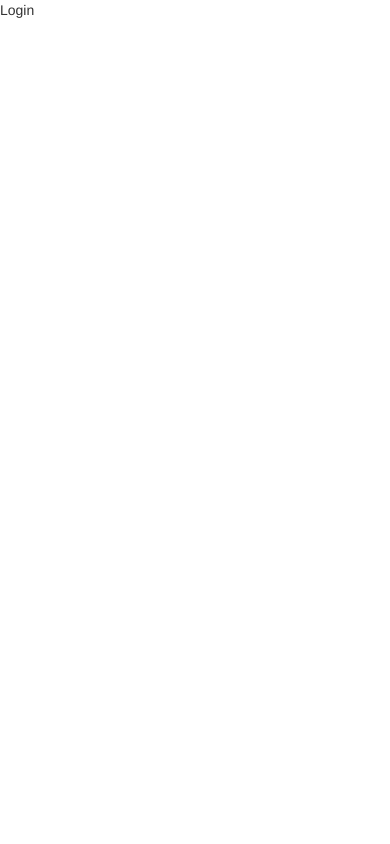
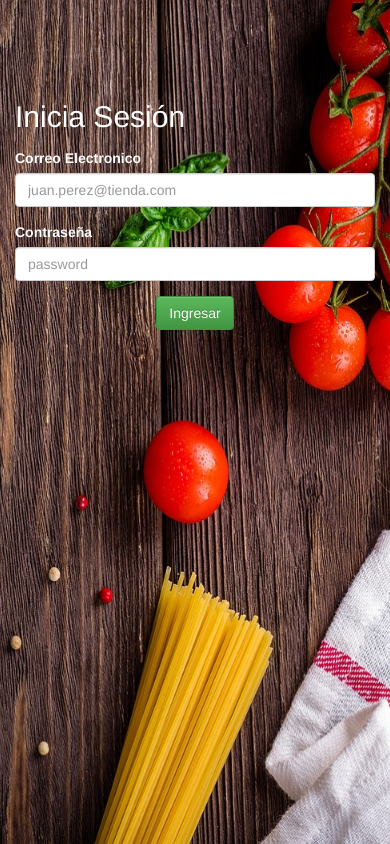
Before and after one commit to raullp/tienda, a React (Create React App) app: page /login in a window 390 px wide. Built offline with nearby package versions, Linux system fonts and the light colour scheme.

Commit message:
login action

```diff
--- a/src/Login.css
+++ b/src/Login.css
@@ -0,0 +1,4 @@
+.login {
+    color: white;
+    margin-top: 100px;
+}
--- a/src/Login.js
+++ b/src/Login.js
@@ -1,9 +1,55 @@
 import React from 'react';
-
-const Login = () => (
-  <div>
-    Login
+import Background from './images/login-fondo.jpg';
+import { Button, Form, FormGroup, Label, Input } from 'reactstrap';
+import { loginSuccess } from './actions';
+import { connect } from 'react-redux';
+import './Login.css';
+const Login = ({ history, login }) => (
+  <div className="login">
+    <img src={Background} className="bg" />
+      <div className="col-md-4 col-md-offset-4 col-sm-4 col-sm-offset-4">
+        <Form
+          onSubmit={event => {
+            event.preventDefault();
+            console.log(login);
+            console.log(loginSuccess);
+            login({ name: 'Edy Reyes Rojas', email: 'reyesrojasedy@gmail.com'});
+            history.push('/');
+          }}
+        >
+          <FormGroup>
+            <h2>Inicia Sesión</h2>
+          </FormGroup>
+          <FormGroup>
+            <Label for="email">Correo Electronico</Label>
+            <Input
+              type="email"
+              name="email"
+              id="email"
+              placeholder="juan.perez@tienda.com"
+              required
+            />
+          </FormGroup>
+          <FormGroup>
+            <Label for="password">Contraseña</Label>
+            <Input
+              type="password"
+              name="password"
+              id="password"
+              placeholder="password"
+              required
+            />
+          </FormGroup>
+          <Button
+            type="submit"
+            className="center-block"
+            color="success"
+          >
+            Ingresar
+          </Button>
+        </Form>
+      </div>
   </div>
 );
 
-export default Login;
+export default connect(null, { login : loginSuccess })(Login);
--- a/src/actions.js
+++ b/src/actions.js
@@ -1,12 +1,10 @@
 import { LOGIN_SUCCESS, LOGOUT } from './constants';
 
-export const loginSuccess = user => dispatch => {
-  dispatch({
+export const loginSuccess = user => ({
     type: LOGIN_SUCCESS,
     payload: { user },
-  });
-};
+});
 
-export const logout = () => dispatch => {
-  dispatch({ type: LOGOUT });
-};
+export const logout = () => ({
+  type: LOGOUT,
+});
--- a/src/index.css
+++ b/src/index.css
@@ -3,3 +3,48 @@ body {
   padding: 0;
   font-family: sans-serif;
 }
+
+ img.bg {
+   /* Set rules to fill background */
+   min-height: 100%;
+   min-width: 1024px;
+
+   /* Set up proportionate scaling */
+   width: 100%;
+   height: auto;
+
+   /* Set up positioning */
+   position: fixed;
+   top: 0;
+   left: 0;
+   z-index: -1;
+ }
+
+ div.login-bg {
+     /* Set rules to fill background */
+     min-height: 100%;
+     min-width: 1024px;
+
+     /* Set up proportionate scaling */
+     width: 100%;
+     height: auto;
+
+     /* Set up positioning */
+     position: fixed;
+     top: 0;
+     left: 0;
+     z-index: -1;
+     background-color: white;
+ }
+
+@media screen and (max-width: 1024px) { /* Specific to this particular image */
+  img.bg {
+    left: 50%;
+    margin-left: -512px;   /* 50% */
+  }
+
+  div.login-bg {
+    left: 50%;
+    margin-left: -512px;   /* 50% */
+  }
+}
--- a/src/reducers.js
+++ b/src/reducers.js
@@ -1,20 +1,19 @@
 import { LOGIN_SUCCESS, LOGOUT } from 'constants';
 
-export default (state={}, { type, payload }) => {
-  switch(type) {
-    case LOGIN_SUCCESS: {
-      const { user } = payload;
+export default function (state = {}, action) {
+  switch (action.type) {
+    case 'LOGIN_SUCCESS': {
+      const { user } = action.payload;
       return {
         ...state,
         user,
-      }
+      };
     }
-    case LOGOUT: {
+    case 'LOGOUT':
       return {
         ...state,
         user: null,
       };
-    }
     default:
       return state;
   }
```
